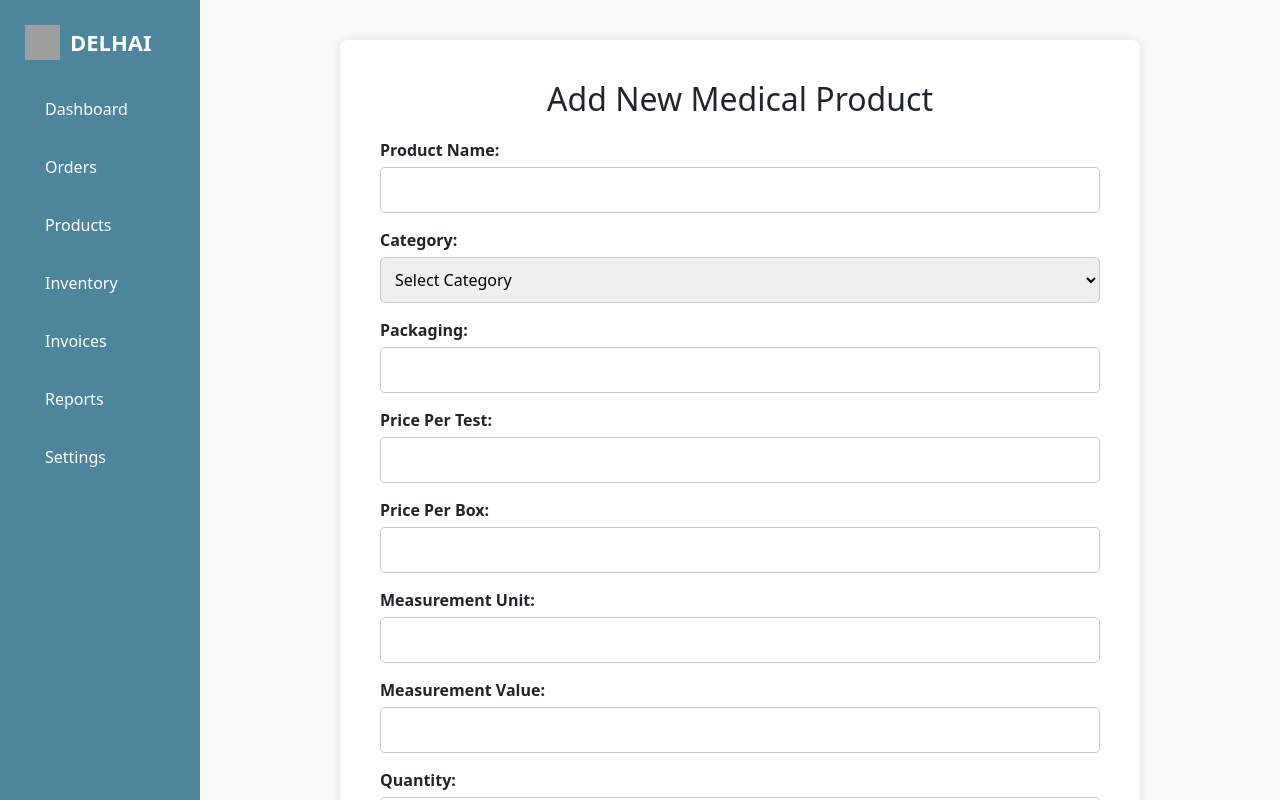
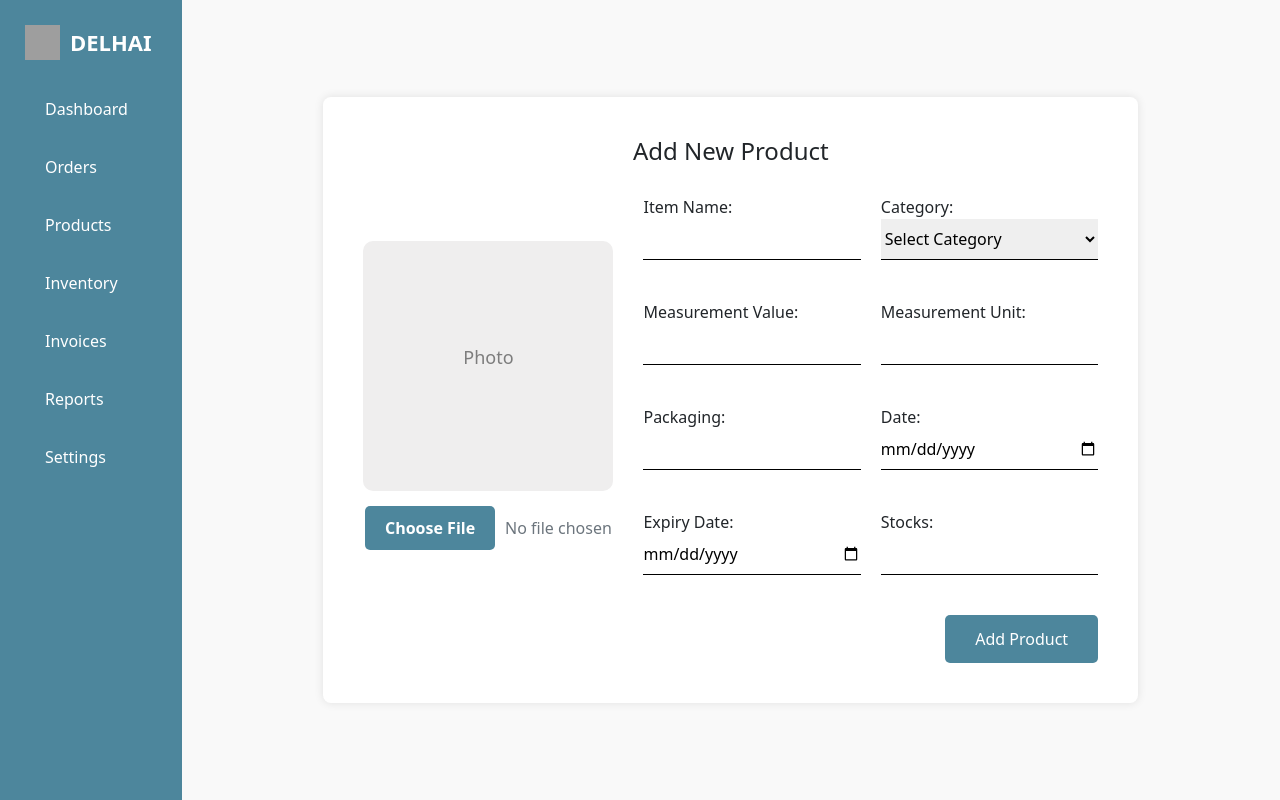
Before and after one commit to joshuacruzada/delhai, a React (Create React App) app: page /add-product in a window 1280 px wide. Built offline with nearby package versions, Linux system fonts and the light colour scheme; grey boxes are pictures that could not be loaded.

Commit message:
Inventory Updated/AddProduct

```diff
--- a/src/components/AddNewProduct.css
+++ b/src/components/AddNewProduct.css
@@ -3,7 +3,7 @@
   justify-content: center;
   align-items: center;
   min-height: 100vh;
-  padding: 40px 20px; /* Add padding for spacing */
+  padding: 40px;
   background-color: #f9f9f9;
 }
 
@@ -11,43 +11,131 @@
   background-color: #fff;
   border-radius: 8px;
   padding: 40px;
-  box-shadow: 0 0 10px rgba(0, 0, 0, 0.1); /* Subtle shadow for better appearance */
-  width: 80%; /* Set width to occupy more space */
-  max-width: 800px; /* Limit the maximum width */
+  box-shadow: 0 0 10px rgba(0, 0, 0, 0.1);
+  width: 80%;
+  max-width: 1200px; /* Adjusted for more space */
+  position: relative;
 }
 
-.add-product-container h2 {
+.add-product-header {
   text-align: center;
+  margin-bottom: 30px;
+  font-size: 24px;
+}
+
+.back-arrow {
+  position: absolute;
+  top: 10px;
+  left: 10px;
+  font-size: 24px;
+  cursor: pointer;
+}
+
+.add-product-content {
+  display: flex;
+  justify-content: space-between;
+}
+
+.image-section {
+  flex: 1;
+  text-align: center;
+  display: flex;
+  flex-direction: column;
+  justify-content: center;
+  align-items: center;
+
+}
+
+.image-preview {
+  width: 250px;
+  height: 250px;
+  background-color: rgb(239, 238, 238);
+  display: flex;
+  justify-content: center;
+  align-items: center;
+  border-radius: 10px;
+  margin-bottom: 15px;
+}
+
+.photo-placeholder {
+  color: #7d7d7d;
+  font-size: 18px;
+}
+
+.form-section {
+  flex: 2;
+  display: grid;
+  grid-template-columns: 1fr 1fr;
+  gap: 20px;
+  margin-left: 30px;
+}
+
+.form-group {
   margin-bottom: 20px;
 }
 
-.add-product-container label {
-  display: block;
-  margin-bottom: 5px;
-  font-weight: bold;
+.input-underline {
+  width: 100%;
+  border: none;
+  border-bottom: 1px solid #000;
+  padding: 8px 0;
+  font-size: 16px;
+  outline: none;
 }
 
-.add-product-container input,
-.add-product-container select {
-  width: 100%;
-  padding: 10px;
-  margin-bottom: 15px;
-  border-radius: 5px;
-  border: 1px solid #ccc;
-  font-size: 16px;
-}
-
-.add-product-container button {
-  width: 100%;
-  padding: 12px;
-  background-color: #007bff;
-  color: white;
+.add-product-btn {
+  padding: 12px 30px;
+  background-color: #4D869C;
+  color: #fff;
   border: none;
   border-radius: 5px;
   font-size: 16px;
   cursor: pointer;
+  margin-top: 20px;
+  margin-left: auto; /* This aligns the button to the right */
+  display: block;
+}
+.add-product-btn:hover{
+  background-color: #7AB2B2;
 }
 
-.add-product-container button:hover {
-  background-color: #0056b3;
+
+.error-message {
+  color: red;
+  text-align: center;
+  font-weight: bold;
+  margin-top: 10px;
 }
+
+.image-preview img {
+  max-width: 100%;
+  max-height: 100%;
+  object-fit: contain;
+  border-radius: 10px;
+}
+
+.file-input-wrapper {
+  display: flex;
+  align-items: center;
+  gap: 10px;
+}
+
+.file-input {
+  display: none;
+}
+
+.custom-file-label {
+  background-color: #4D869C;
+  color: #fff;
+  padding: 10px 20px;
+  border-radius: 5px;
+  cursor: pointer;
+  font-weight: 600;
+}
+
+.custom-file-label:hover{
+  background-color: #7AB2B2;
+}
+.file-name {
+  color: #6c757d;
+}
--- a/src/components/AddNewProduct.jsx
+++ b/src/components/AddNewProduct.jsx
@@ -1,6 +1,7 @@
 import React, { useState } from 'react';
-import { ref, uploadBytesResumable, getDownloadURL } from 'firebase/storage';
-import { storage } from '../FirebaseConfig'; // Import Firebase storage
+import { useNavigate } from 'react-router-dom';
+import { ref, push, set } from 'firebase/database'; // Import Firebase database functions
+import { database } from '../FirebaseConfig'; // Import your initialized Firebase database
 import './AddNewProduct.css';
 
 const AddNewProduct = () => {
@@ -8,21 +9,19 @@ const AddNewProduct = () => {
     name: '',
     category: '',
     packaging: '',
-    pricePerTest: '',
-    pricePerBox: '',
     measurementUnit: '',
     measurementValue: '',
     quantity: '',
-    quantityUnit: '',
-    vendor: '',
-    batchNumber: '',
-    imageUrl: '', // For storing the image URL after upload
+    expiryDate: '',
+    date: '',
+    imageUrl: '', // Image URL after upload (optional)
   });
 
   const [imageFile, setImageFile] = useState(null);
-  const [uploadProgress, setUploadProgress] = useState(0);
   const [errorMessage, setErrorMessage] = useState('');
+  const navigate = useNavigate(); // Use navigate for routing
 
+  // Handle input change for form inputs
   const handleInputChange = (e) => {
     const { name, value } = e.target;
     setNewProduct({
@@ -33,61 +32,97 @@ const AddNewProduct = () => {
 
   const handleImageChange = (e) => {
     if (e.target.files[0]) {
-      setImageFile(e.target.files[0]);
+      const file = e.target.files[0];
+      setImageFile(file);
+
+      // Create a URL for the selected image file to display as a preview
+      const imageUrl = URL.createObjectURL(file);
+      setNewProduct((prevProduct) => ({
+        ...prevProduct,
+        imageUrl: imageUrl, // Set the image URL to display the preview
+      }));
     }
   };
 
-  const handleImageUpload = () => {
-    if (!imageFile) {
-      setErrorMessage('Please select an image first');
+  const handleAddProduct = () => {
+    if (!newProduct.name || !newProduct.category || !newProduct.quantity) {
+      setErrorMessage('Please fill all required fields.');
       return;
     }
 
-    const storageRef = ref(storage, `product-images/${imageFile.name}`);
-    const uploadTask = uploadBytesResumable(storageRef, imageFile);
+    // Firebase database reference
+    const productRef = push(ref(database, 'stocks/')); // "stocks/" is the node where we store products
 
-    uploadTask.on(
-      'state_changed',
-      (snapshot) => {
-        const progress = (snapshot.bytesTransferred / snapshot.totalBytes) * 100;
-        setUploadProgress(progress);
-      },
-      (error) => {
-        console.error('Image upload error:', error);
-        setErrorMessage('Failed to upload image');
-      },
-      () => {
-        getDownloadURL(uploadTask.snapshot.ref).then((downloadURL) => {
-          setNewProduct((prevProduct) => ({
-            ...prevProduct,
-            imageUrl: downloadURL, // Save the image URL after upload
-          }));
-          setErrorMessage('');
+    // Set the new product in Firebase
+    set(productRef, newProduct)
+      .then(() => {
+        console.log('Product added successfully');
+        navigate('/inventory'); // Navigate back to inventory after successful product addition
+      })
+      .catch((error) => {
+        console.error('Error adding product:', error);
+        setErrorMessage('Failed to add product.');
       });
-      }
-    );
   };
 
-  const handleAddProduct = () => {
-    if (!newProduct.name || !newProduct.category || !newProduct.quantity || !newProduct.imageUrl) {
-      setErrorMessage('Please fill all required fields and upload an image.');
-      return;
-    }
-
-    console.log(newProduct);
-    // Logic to add the product goes here (send data to the database)
+  const handleBack = () => {
+    navigate('/inventory'); // Navigate to inventory or previous page
   };
 
   return (
     <div className="add-product-page">
       <div className="add-product-container">
-        <h2>Add New Medical Product</h2>
+        <i className="bi bi-arrow-left back-arrow" onClick={handleBack}></i> {/* Back arrow */}
+        <h2 className="add-product-header">Add New Product</h2>
 
-        <label>Product Name:</label>
-        <input type="text" name="name" value={newProduct.name} onChange={handleInputChange} />
+        <div className="add-product-content">
+          {/* Image Section */}
+          <div className="image-section">
+            <div className="image-preview">
+              {newProduct.imageUrl ? (
+                <img src={newProduct.imageUrl} alt="Product" className="product-image" />
+              ) : (
+                <p className="photo-placeholder">Photo</p>
+              )}
+            </div>
 
+            {/* Custom File Input */}
+            <div className="file-input-wrapper">
+              <input
+                type="file"
+                id="fileInput"
+                onChange={handleImageChange}
+                className="file-input"
+              />
+              <label htmlFor="fileInput" className="custom-file-label">
+                Choose File
+              </label>
+              <span className="file-name">
+                {imageFile ? imageFile.name : 'No file chosen'}
+              </span>
+            </div>
+          </div>
+
+          {/* Form Section */}
+          <div className="form-section">
+            <div className="form-group">
+              <label>Item Name:</label>
+              <input
+                type="text"
+                name="name"
+                value={newProduct.name}
+                onChange={handleInputChange}
+                className="input-underline"
+              />
+            </div>
+            <div className="form-group">
               <label>Category:</label>
-        <select name="category" value={newProduct.category} onChange={handleInputChange}>
+              <select
+                name="category"
+                value={newProduct.category}
+                onChange={handleInputChange}
+                className="input-underline"
+              >
                 <option value="">Select Category</option>
                 <option value="Surgical">Surgical</option>
                 <option value="Pharmaceutical">Pharmaceutical</option>
@@ -95,41 +130,71 @@ const AddNewProduct = () => {
                 <option value="Diagnostic">Diagnostic</option>
                 <option value="Medical Supplies">Medical Supplies</option>
               </select>
+            </div>
+            <div className="form-group">
+              <label>Measurement Value:</label>
+              <input
+                type="text"
+                name="measurementValue"
+                value={newProduct.measurementValue}
+                onChange={handleInputChange}
+                className="input-underline"
+              />
+            </div>
+            <div className="form-group">
+              <label>Measurement Unit:</label>
+              <input
+                type="text"
+                name="measurementUnit"
+                value={newProduct.measurementUnit}
+                onChange={handleInputChange}
+                className="input-underline"
+              />
+            </div>
+            <div className="form-group">
+              <label>Packaging:</label>
+              <input
+                type="text"
+                name="packaging"
+                value={newProduct.packaging}
+                onChange={handleInputChange}
+                className="input-underline"
+              />
+            </div>
+            <div className="form-group">
+              <label>Date:</label>
+              <input
+                type="date"
+                name="date"
+                value={newProduct.date}
+                onChange={handleInputChange}
+                className="input-underline"
+              />
+            </div>
+            <div className="form-group">
+              <label>Expiry Date:</label>
+              <input
+                type="date"
+                name="expiryDate"
+                value={newProduct.expiryDate}
+                onChange={handleInputChange}
+                className="input-underline"
+              />
+            </div>
+            <div className="form-group">
+              <label>Stocks:</label>
+              <input
+                type="text"
+                name="quantity"
+                value={newProduct.quantity}
+                onChange={handleInputChange}
+                className="input-underline"
+              />
+            </div>
+          </div>
+        </div>
 
-        <label>Packaging:</label>
-        <input type="text" name="packaging" value={newProduct.packaging} onChange={handleInputChange} />
-
-        <label>Price Per Test:</label>
-        <input type="text" name="pricePerTest" value={newProduct.pricePerTest} onChange={handleInputChange} />
-
-        <label>Price Per Box:</label>
-        <input type="text" name="pricePerBox" value={newProduct.pricePerBox} onChange={handleInputChange} />
-
-        <label>Measurement Unit:</label>
-        <input type="text" name="measurementUnit" value={newProduct.measurementUnit} onChange={handleInputChange} />
-
-        <label>Measurement Value:</label>
-        <input type="text" name="measurementValue" value={newProduct.measurementValue} onChange={handleInputChange} />
-
-        <label>Quantity:</label>
-        <input type="text" name="quantity" value={newProduct.quantity} onChange={handleInputChange} />
-
-        <label>Quantity Unit:</label>
-        <input type="text" name="quantityUnit" value={newProduct.quantityUnit} onChange={handleInputChange} />
-
-        <label>Vendor:</label>
-        <input type="text" name="vendor" value={newProduct.vendor} onChange={handleInputChange} />
-
-        <label>Batch Number:</label>
-        <input type="text" name="batchNumber" value={newProduct.batchNumber} onChange={handleInputChange} />
-
-        <label>Product Image:</label>
-        <input type="file" onChange={handleImageChange} />
-        <button onClick={handleImageUpload}>Upload Image</button>
-        {uploadProgress > 0 && <progress value={uploadProgress} max="100">{uploadProgress}%</progress>}
-        {newProduct.imageUrl && <img src={newProduct.imageUrl} alt="Product Preview" width="150" />}
-
-        <button onClick={handleAddProduct}>Add Product</button>
+        <button onClick={handleAddProduct} className="add-product-btn">Add Product</button>
         {errorMessage && <p className="error-message">{errorMessage}</p>}
       </div>
     </div>
--- a/src/components/Inventory.jsx
+++ b/src/components/Inventory.jsx
@@ -1,41 +1,47 @@
 import React, { useState, useEffect } from 'react';
-import { useNavigate } from 'react-router-dom'; // Import useNavigate for redirection
+import { useNavigate } from 'react-router-dom';
 import './Inventory.css';
-import { fetchStocks, deleteProduct, duplicateProduct } from '../services/stockServices'; // Removed unused imports
+import { fetchStocks, deleteProduct, duplicateProduct } from '../services/stockServices';
 
 const Inventory = () => {
   const [inventoryItems, setInventoryItems] = useState([]);
-  const [selectedCategory, setSelectedCategory] = useState('');
-  const navigate = useNavigate();  // Use navigate for routing
+  const [selectedCategory, setSelectedCategory] = useState('All');
+  const [expandedRows, setExpandedRows] = useState([]); // State for expanded rows
+  const navigate = useNavigate();
 
-  // Fetch the stocks on mount
+  // Fetch products from Firebase on component mount
   useEffect(() => {
-    fetchStocks(setInventoryItems);  // Fetch inventory items
+    fetchStocks(setInventoryItems); // Fetch data and update state
   }, []);
 
-  // Handle editing product by redirecting to the edit page
-  const handleEdit = (id) => {
-    navigate(`/edit-product/${id}`);  // Redirect to the edit product page with product ID
+  // Toggle expanded rows to show more details
+  const handleRowToggle = (id) => {
+    setExpandedRows((prev) =>
+      prev.includes(id) ? prev.filter(rowId => rowId !== id) : [...prev, id]
+    );
   };
 
-  // Handle adding new product by redirecting to the add new product page
-  const handleAddNewProduct = () => {
-    navigate('/add-product');  // Redirect to the add new product page
+  // Navigate to edit product page
+  const handleEdit = (id) => {
+    navigate(`/edit-product/${id}`);
   };
 
-  // Handle duplicating product
-  const handleDuplicate = (item) => {
-    duplicateProduct(item, () => fetchStocks(setInventoryItems));  // Refresh after duplication
+  // Navigate to add new product page
+  const handleAddNewProduct = () => {
+    navigate('/add-product');
   };
 
-  // Handle deleting product
-  const handleDelete = (id) => {
-    deleteProduct(id, () => {
-      fetchStocks(setInventoryItems);  // Refresh after deletion
-    });
+  // Duplicate the product
+  const handleDuplicate = (item) => {
+    duplicateProduct(item, () => fetchStocks(setInventoryItems));
   };
 
-  // Handle category change
+  // Delete the product
+  const handleDelete = (id) => {
+    deleteProduct(id, () => fetchStocks(setInventoryItems));
+  };
+
+  // Filter by category
   const handleCategoryChange = (e) => {
     setSelectedCategory(e.target.value);
   };
@@ -63,10 +69,11 @@ const Inventory = () => {
           <table className="inventory-table">
             <thead>
               <tr>
+                <th></th>
+                <th>Image</th>
                 <th>Stock</th>
                 <th>Packaging</th>
                 <th>Item Description</th>
-                <th>Price</th>
                 <th>Category</th>
                 <th>Actions</th>
               </tr>
@@ -76,14 +83,23 @@ const Inventory = () => {
                 inventoryItems
                   .filter(item => selectedCategory === 'All' || item.category === selectedCategory)
                   .map(item => (
-                    <tr key={item.id}>
+                    <React.Fragment key={item.id}>
+                      <tr>
+                        <td>
+                          <input type="checkbox" onClick={() => handleRowToggle(item.id)} />
+                        </td>
+                        {/* Display product image */}
+                        <td className="image-column">
+                          {item.imageUrl ? (
+                            <img src={item.imageUrl} alt={item.name} className="product-image" />
+                          ) : (
+                            <span>No Image</span>
+                          )}
+                        </td>
                         <td className="stock">{`${item.quantity} ${item.quantityUnit || ''}`}</td>
-                      <td className="packaging">{item.packaging}</td> {/* Assuming packaging is included in the data */}
-                      <td className="itemname">
-                        {`${item.measurementValue ? `${item.measurementValue} ${item.measurementUnit} ` : ''}${item.name}`}
-                      </td>
-                      <td className="price">{`$${item.price}`}</td> {/* Assuming price is included in the data */}
-                      <td className="category">{item.category}</td>
+                        <td className="packaging">{item.packaging || 'N/A'}</td>
+                        <td className="itemname">{`${item.measurementValue ? `${item.measurementValue} ${item.measurementUnit} ` : ''}${item.name}`}</td>
+                        <td className="category">{item.category || 'Uncategorized'}</td>
                         <td className="actions">
                           <button className="duplicate-btn" onClick={() => handleDuplicate(item)}>
                             <i className="bi bi-files"></i>
@@ -96,10 +112,23 @@ const Inventory = () => {
                           </button>
                         </td>
                       </tr>
+                      {expandedRows.includes(item.id) && (
+                        <tr className="expanded-row">
+                          <td colSpan="7">
+                            {/* Display more item details when expanded */}
+                            <div className="expanded-details">
+                              <p><strong>Vendor:</strong> {item.vendor || 'N/A'}</p>
+                              <p><strong>Batch Number:</strong> {item.batchNumber || 'N/A'}</p>
+                              <p><strong>Expiration Date:</strong> {item.expiryDate || 'N/A'}</p>
+                            </div>
+                          </td>
+                        </tr>
+                      )}
+                    </React.Fragment>
                   ))
               ) : (
                 <tr>
-                  <td colSpan="6">No products available.</td>
+                  <td colSpan="7">No products available.</td>
                 </tr>
               )}
             </tbody>
```
Also changed, not shown: src/components/Inventory.css (+22 -0 lines), src/services/stockServices.js (+10 -6 lines). Lines whose indentation alone changed are shown as unchanged.
